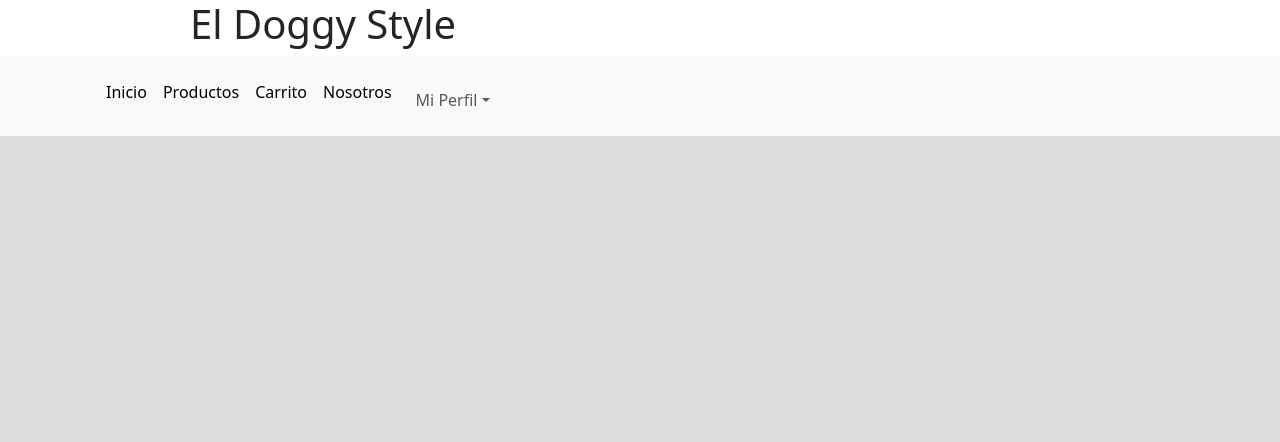
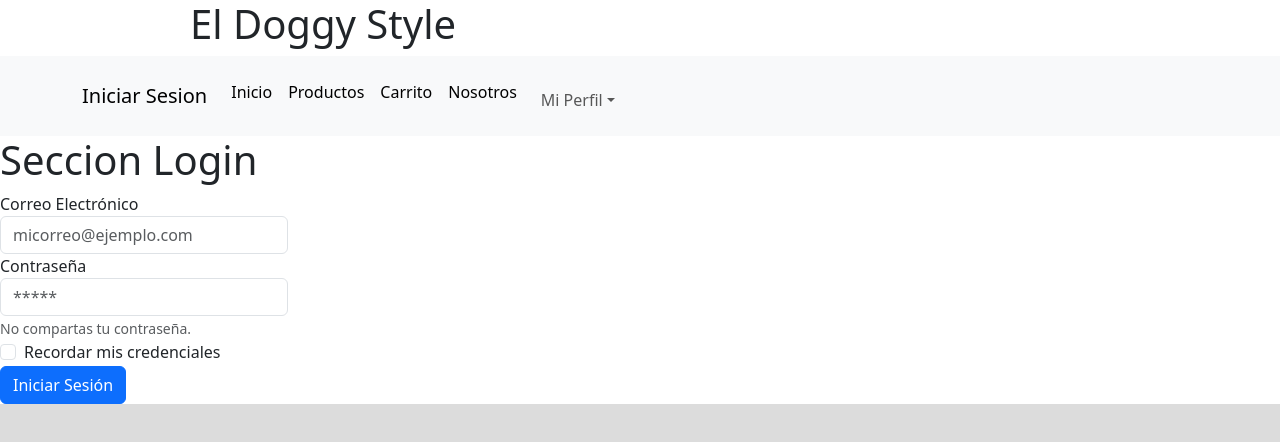
Before and after one commit to agusfmartinez/tp-tienda-online, a React (Vite) app: page /iniciarSesion in a window 1280 px wide. Shown: the top 442 px of the page. Built offline with nearby package versions, Linux system fonts and the light colour scheme.

Commit message:
Componente login

```diff
--- a/src/App.jsx
+++ b/src/App.jsx
@@ -10,6 +10,7 @@ import Carrito from "./pages/Carrito";
 import DatosUsuario from "./pages/DatosUsuario";
 import Nosotros from "./pages/Nosotros";
 import Productos from "./pages/Productos";
+import IniciarSesion from "./pages/IniciarSesion";
 
 function App() {
   const [count, setCount] = useState(0)
@@ -23,6 +24,7 @@ function App() {
           <Route path="/carrito" element={<Carrito/>}/>
           <Route path="/nosotros" element={<Nosotros/>}/>
           <Route path="/datosUsuario" element={<DatosUsuario/>}/>
+          <Route path="/iniciarSesion" element={<IniciarSesion/>}/>
         </Routes>
     </main>
   );
--- /dev/null
+++ b/src/components/Login.jsx
@@ -0,0 +1,25 @@
+
+function Login() {
+  return (
+    <form style={{ width: '18rem'}}>
+        <div className="form-group">
+            <label htmlFor="exampleInputEmail1">Correo Electrónico</label>
+            <input type="email" className="form-control" id="exampleInputEmail1" aria-describedby="emailHelp" placeholder="micorreo@ejemplo.com"/>
+        </div>
+
+        <div className="form-group">
+            <label htmlFor="exampleInputPassword1">Contraseña</label>
+            <input type="password" className="form-control" id="exampleInputPassword1" placeholder="*****"/>
+            <small id="emailHelp" className="form-text text-muted">No compartas tu contraseña.</small>
+        </div>
+
+        <div className="form-group form-check">
+            <input type="checkbox" className="form-check-input" id="exampleCheck1"/>
+            <label className="form-check-label" htmlFor="exampleCheck1">Recordar mis credenciales</label>
+        </div>
+        <button type="submit" className="btn btn-primary">Iniciar Sesión</button>
+    </form>
+  );
+}
+
+export default Login;
--- a/src/components/NavBar.jsx
+++ b/src/components/NavBar.jsx
@@ -9,7 +9,7 @@ function AppNavBar() {
   return (
     <Navbar expand="lg" className="bg-body-tertiary">
       <Container>
-        <Navbar.Brand as={Link} to="/"></Navbar.Brand>
+        <Navbar.Brand as={Link} to="/iniciarSesion">Iniciar Sesion</Navbar.Brand>
         <Navbar.Toggle aria-controls="basic-navbar-nav"/>
         <Navbar.Collapse id="basic-navbar-nav">
           <Nav className="me-auto">
@@ -18,9 +18,9 @@ function AppNavBar() {
             <Nav as={Link} to="/carrito" className='botonesNavBar'>Carrito</Nav>
             <Nav as={Link} to="/nosotros" className='botonesNavBar'>Nosotros</Nav>
             <NavDropdown title="Mi Perfil" className='botonesNavBar' id="basic-nav-dropdown">
-              <NavDropdown.Item as={Link} to="/profile">Mis Datos</NavDropdown.Item>
+              <NavDropdown.Item as={Link} to="/datosUsuario">Mis Datos</NavDropdown.Item>
               <NavDropdown.Item as={Link} to="/carrito">Mi Carrito</NavDropdown.Item>
-              <NavDropdown.Item as={Link} to="/favorites">Favoritos</NavDropdown.Item>
+              <NavDropdown.Item as={Link} to="/favoritos">Favoritos</NavDropdown.Item>
               <NavDropdown.Divider />
                 <NavDropdown.Item as={Link} to="/logout">Cerrar sesion</NavDropdown.Item>
             </NavDropdown>
--- a/src/components/ProductCard.jsx
+++ b/src/components/ProductCard.jsx
@@ -7,7 +7,7 @@ function ProductCard() {
       <Card.Body>
         <Card.Title>Tarjeta de producto</Card.Title>
         <Card.Text>
-          DETALLE DEL PRODUCTO
+
         </Card.Text>
         <Button variant="primary">AGREGAR CARRITO</Button>
       </Card.Body>
--- /dev/null
+++ b/src/pages/IniciarSesion.jsx
@@ -0,0 +1,13 @@
+import React from 'react'
+import Login from '../components/Login';
+
+const IniciarSesion = () => {
+  return (
+    <div>
+        <h1>Seccion Login</h1>
+        <Login/>
+    </div>
+  )
+}
+
+export default IniciarSesion;
--- a/src/pages/Productos.jsx
+++ b/src/pages/Productos.jsx
@@ -5,7 +5,7 @@ const Productos = () => {
   return (
     <main>
         <h1>Acá iran los productos</h1>
-        <ProductCard className="jeje"/>
+        <ProductCard/>
         <ProductCard/>
         <ProductCard/>
         <ProductCard/>
```
